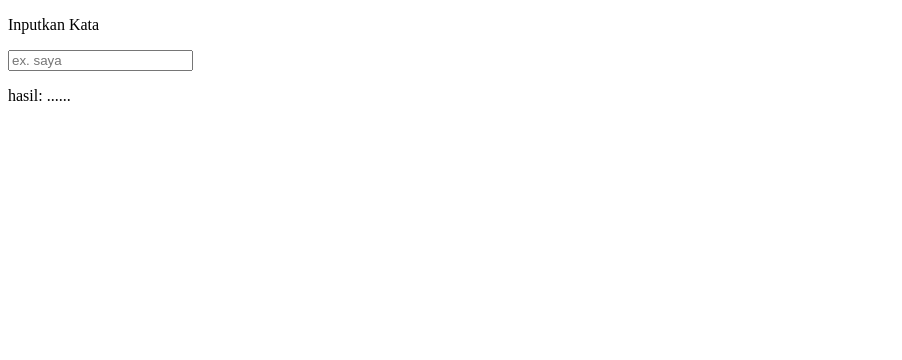
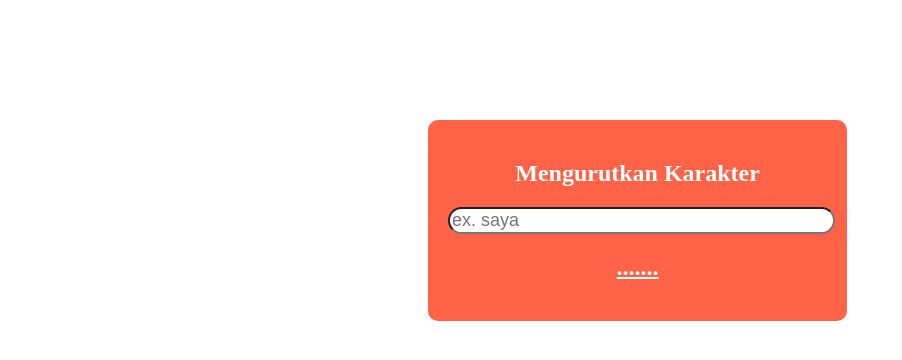
Before and after one commit to darmawan01/test3, a plain HTML site: page index.html in a window 1280 px wide. Shown: the whole page, without its empty margins (0-902 px from the left). Drawn offline with Linux system fonts and the light colour scheme.

Commit message:
update ui

```diff
--- a/index.html
+++ b/index.html
@@ -5,16 +5,41 @@
     <meta name="viewport" content="width=device-width, initial-scale=1.0">
     <meta http-equiv="X-UA-Compatible" content="ie=edge">
     <title>Test 3</title>
+
+    <style>
+        .form {
+            margin-left: 420px;
+            width: 30%;
+            padding: 20px;
+            margin-top: 120px;
+            color: white;
+            background-color: tomato;
+            border-radius: 10px;
+        }
+        h2{
+            text-align: center;
+        }
+        input {
+            width: 100%;
+            font-size: 18px;
+            -webkit-border-radius: 50px;
+            -moz-border-radius: 50px;
+            border-radius: 50px;
+        }
+        .view {
+            text-align: center;
+        }
+    </style>
 </head>
 <body>
     <div class="form">
         <div class="input-group">
-            <p>Inputkan Kata</p>
+            <h2>Mengurutkan Karakter</h2>
             <input type="text" id="txt" placeholder="ex. saya" onchange="resolve(this)"/>
         </div>
 
         <div class="view">
-            <p id="result">hasil: ......</p>
+            <u><h2 id="result">.......</h2></u>
         </div>
     </div>
 </body>
@@ -36,7 +61,7 @@
             .then(data => {
                 let val = data.text? data.text: "......"
 
-                result.innerHTML = "hasil: " +  val
+                result.innerHTML = val
             })
             .catch(error => {
                 console.error(error);
```
